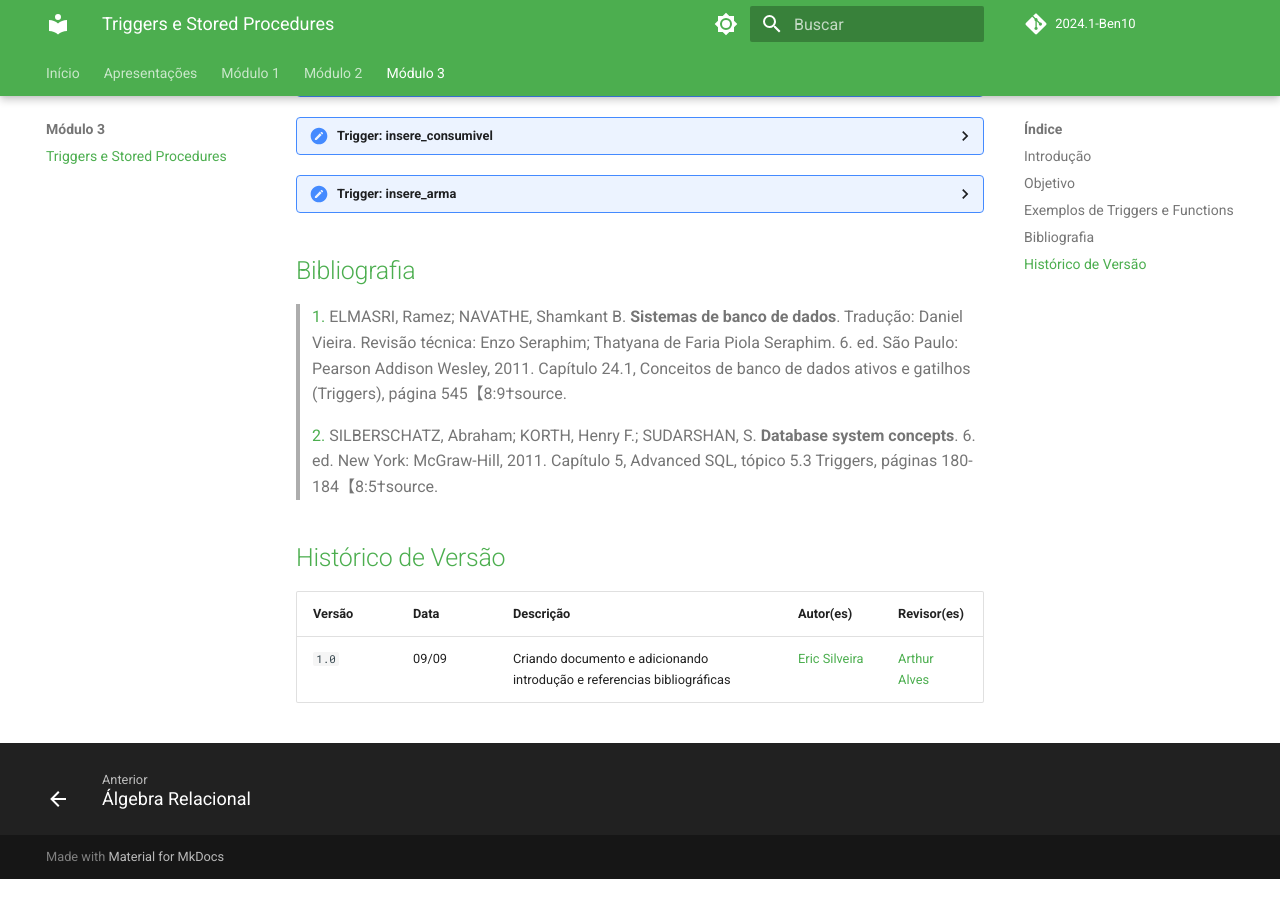
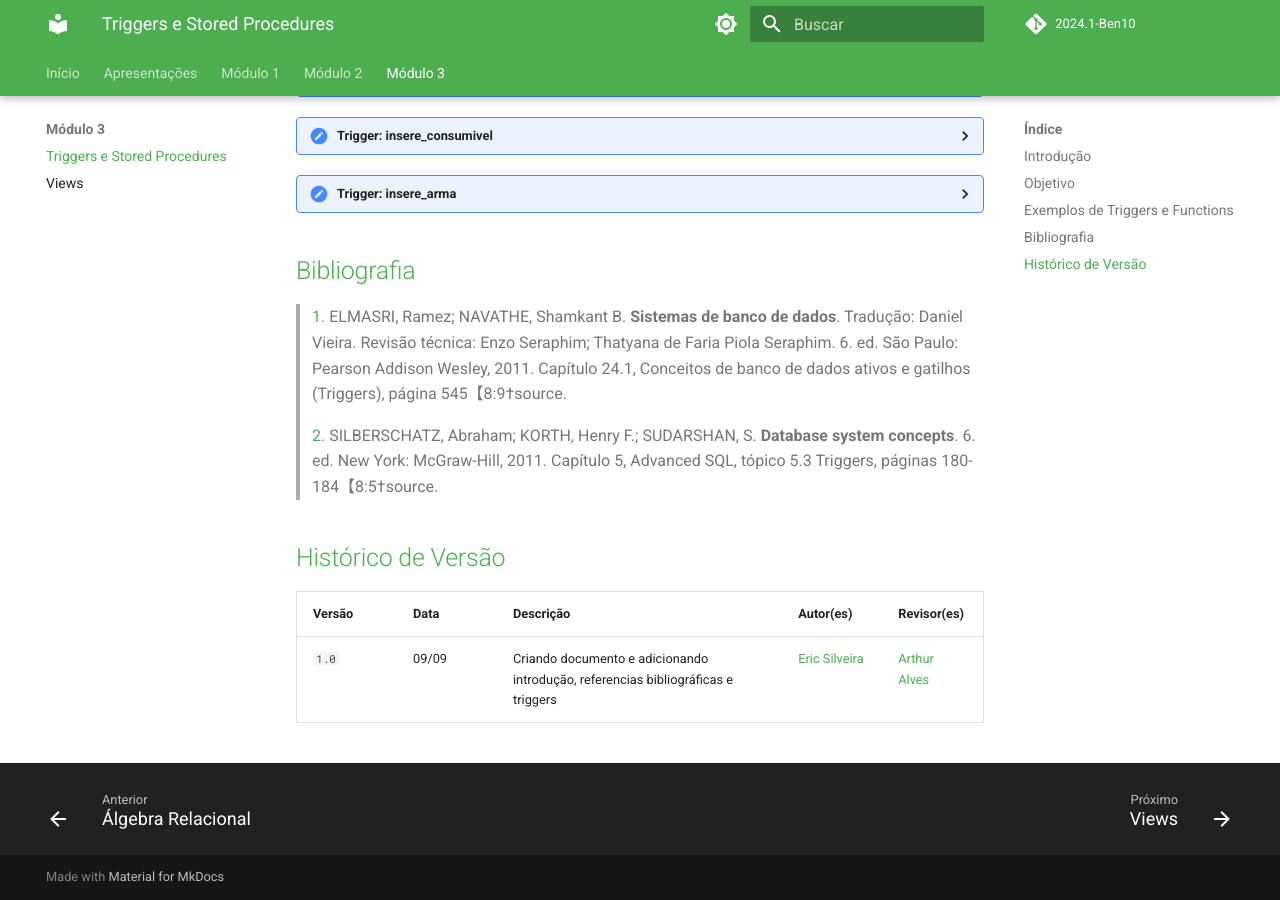
Before and after one commit to SBD1/2024.1-Ben10, an MkDocs documentation site: the page built from docs/modulo3/triggers.md, in a window 1280 px wide and 900 px high, scrolled down 1351 px. Built offline with MkDocs 1.6.1 and Material for MkDocs 9.7.7, drawn with Linux system fonts in a browser that asks for light colours; comment, search, counter and statistics services are not loaded; the version menu is left out; before the commit the page ends 2230 px from its top, so only the background shows below that.

Commit message:
criando documento das vies

```diff
--- a/docs/modulo3/triggers.md
+++ b/docs/modulo3/triggers.md
@@ -291,4 +291,4 @@
 
 | Versão| Data | Descrição  | Autor(es)  | Revisor(es) |
 | ----- |----- | ---------- | ---------- | ----------- |
-| `1.0` | 09/09 | Criando documento e adicionando introdução e referencias bibliográficas| [Eric Silveira](https://github.com/ericbky)| [Arthur Alves](https://github.com/Arthrok)|
+| `1.0` | 09/09 | Criando documento e adicionando introdução, referencias bibliográficas e triggers| [Eric Silveira](https://github.com/ericbky)| [Arthur Alves](https://github.com/Arthrok)|
--- a/mkdocs.yml
+++ b/mkdocs.yml
@@ -34,6 +34,7 @@
         - Álgebra Relacional: "modulo2/algebraRelacional.md"
     - Módulo 3:
         - Triggers e Stored Procedures : "modulo3/triggers.md"
+        - Views : "modulo3/view.md"
 
 theme:
   name: material
```
Also changed, not shown: docs/modulo3/view.md (added).
